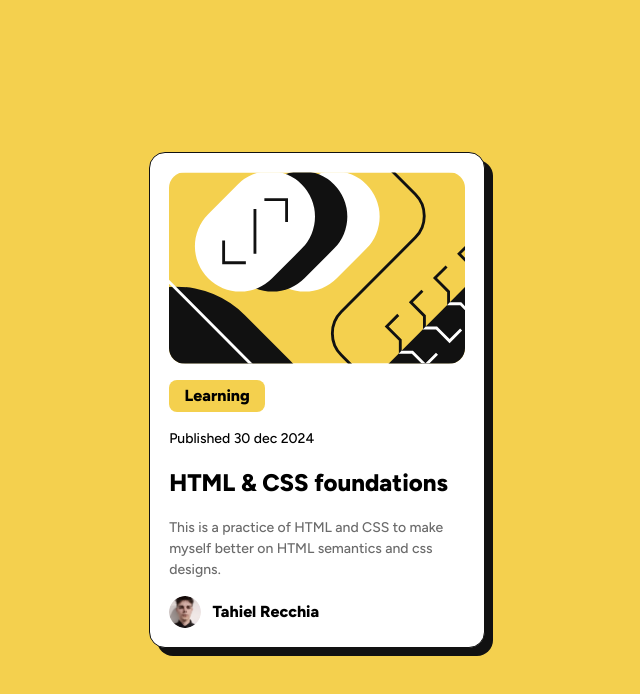
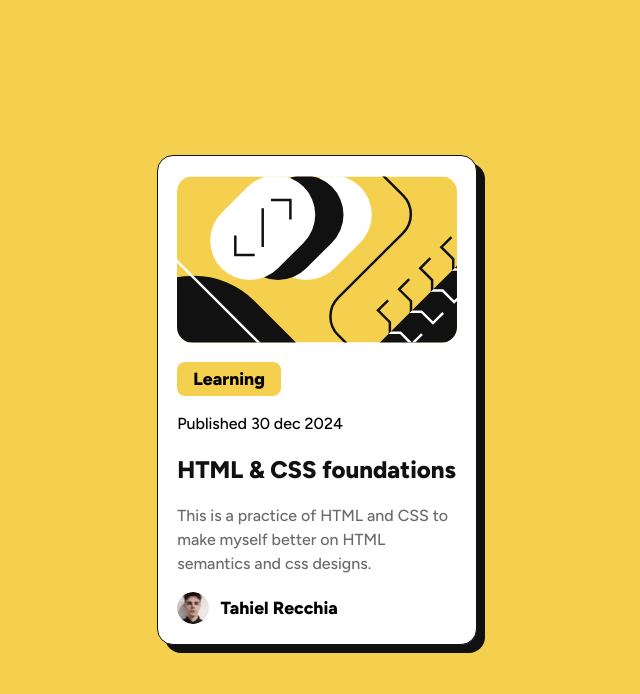
Before and after one commit to Tahiel-Recchia/Blog-preview-card, a plain HTML site: page index.html in a window 1280 px wide. Shown: the whole page, without its empty margins (323-963 px from the left). Drawn offline with Linux system fonts and the light colour scheme.

Commit message:
Updates on SEO and CSS

```diff
--- a/index.html
+++ b/index.html
@@ -16,15 +16,15 @@
                 <img class="illustration" src="Images/illustration-article.svg" alt="An image of the main photo of the blog" />
                 <figcaption class="illustrationCaption">This image represents the blog and it's main photo</figcaption>
             </figure>
-            <div class="learning">
-            <h2>Learning</h2>
+            <div class="learningContainer">
+            <p class="learning">Learning</p>
             </div>
-            <p class="date">Published 30 dec 2024</p>
-            <h1>HTML & CSS foundations</h1>
+            <p class="date">Published <time datetime="2024-12-30">30 dec 2024</time></p>
+            <h1><a href="https://www.linkedin.com/in/tahiel-recchia-810256234/">HTML & CSS foundations</a></h1>
             <p class="description">This is a practice of HTML and CSS to make myself better on HTML semantics and css designs.</p>
             <figure class="pictureContainer">
                 <img class="profilePicture" src="Images/cara_foto_b.png" alt="A photo of myself with my name aside">
-                <h2 class="name">Tahiel Recchia</h3>
+                <p class="name">Tahiel Recchia</p>
             </figure>
         </section>
     </main>
--- a/styles.css
+++ b/styles.css
@@ -5,12 +5,20 @@
     box-sizing: border-box;
 }
 
-main{
-    display: grid;
-    height: 100vh;
-    width: 100%;
+body{
+    font-family: "Figtree", sans-serif;
+    display: flex;
+    align-items: center;
+    justify-content: center;
+    min-height: 100vh;
     background-color: #F4D04E;
 }
+
+a{
+    text-decoration: none;
+    color: #111111;
+}
+
 
 figure, img{
     width: 100%;
@@ -29,7 +37,6 @@ figure, img{
 }
 
 .illustrationContainer, .illustration{
-    height: 12rem;
     border-radius: 1rem;
 }
 
@@ -39,10 +46,9 @@ figure, img{
 
 .previewContainer{
     gap: 1rem;
+    max-width: 20rem;
     display: flex;
     flex-direction: column;
-    height: fit-content;
-    width: 21rem;
     align-self: center;
     justify-self: center;
     border: 1px solid #111111;
@@ -52,8 +58,8 @@ figure, img{
     padding: 1.2rem;
 }
 
-h2, .name{
-    font-size: 16px;
+.learning, .name{
+    font-size: 1.1rem;
     line-height: 150%;
     letter-spacing: 0;
     font-weight: 800;
@@ -61,10 +67,10 @@ h2, .name{
 
 }
 
-.learning{
+.learningContainer{
     background-color: #F4D04E;
-    height: 2rem;
-    width: 6rem;
+    width: fit-content;
+    padding: 0.25rem 1rem;
     display: flex;
     justify-content: center;
     align-items: center;
@@ -72,9 +78,9 @@ h2, .name{
 }
 
 p{
-    font-size: 14px;
+    font-size: 1rem;
     line-height: 150%;
-    letter-spacing: 0px;
+    letter-spacing: 0;
     font-weight: 500;
 }
 
@@ -84,20 +90,19 @@ p{
 
 
 h1{
-    font-size: 24px;
+    font-size: 1.5rem;
     line-height: 150%;
     letter-spacing: 0;
     font-weight: 800;
 }
 
-h1:hover{
+a:hover{
     color: #F4D04E;
     cursor: pointer;
 }
 
 .pictureContainer{
     display: flex;
-    flex-direction: row;
     align-items: center;
     gap: 0.7rem;
 }
@@ -113,8 +118,8 @@ h1:hover{
         height: fit-content;
     }
 
-h1{
-    font-size: 22px;
-}
+    h1{
+        font-size: 1.3rem;
+    }
 
 }
```
